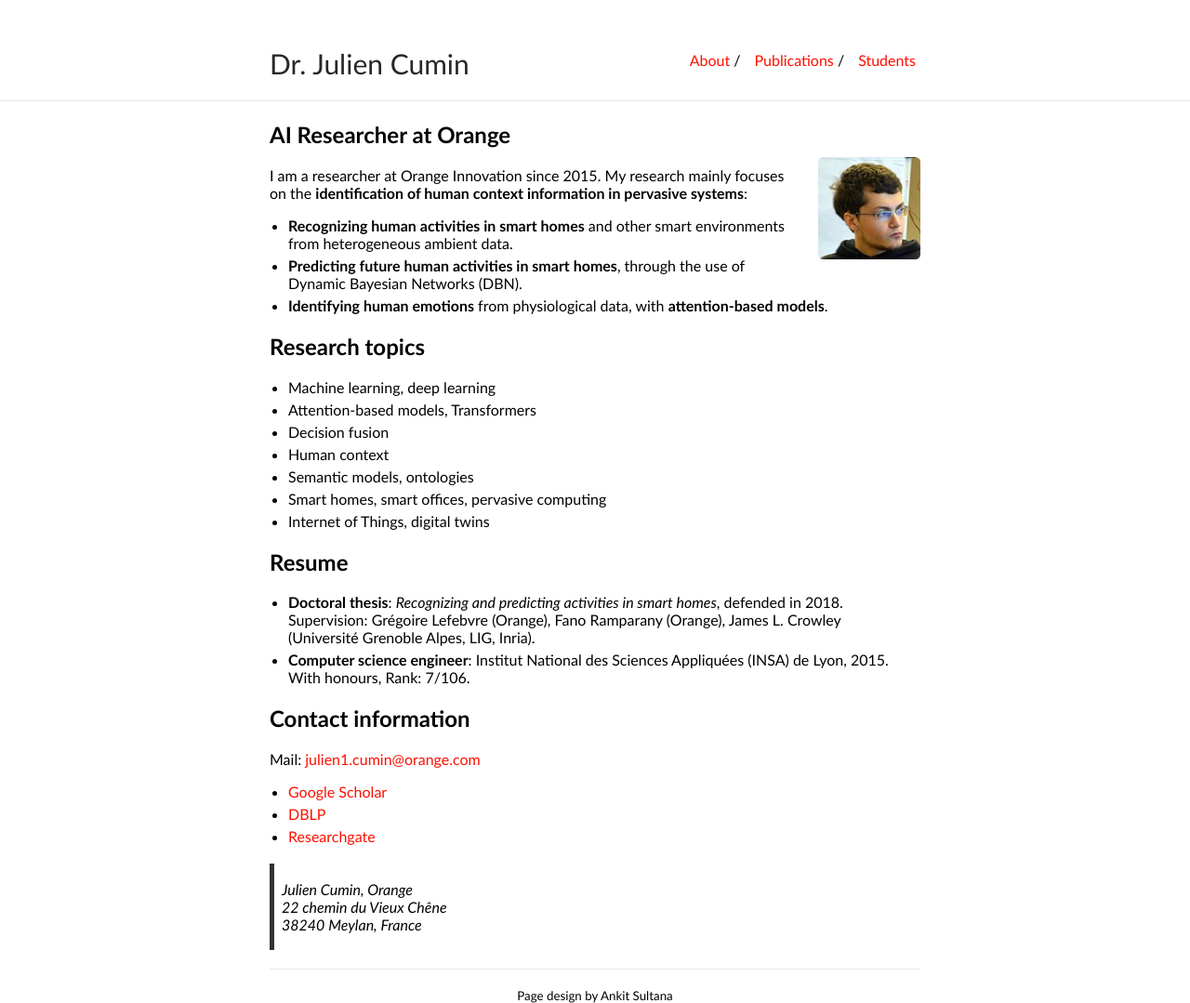
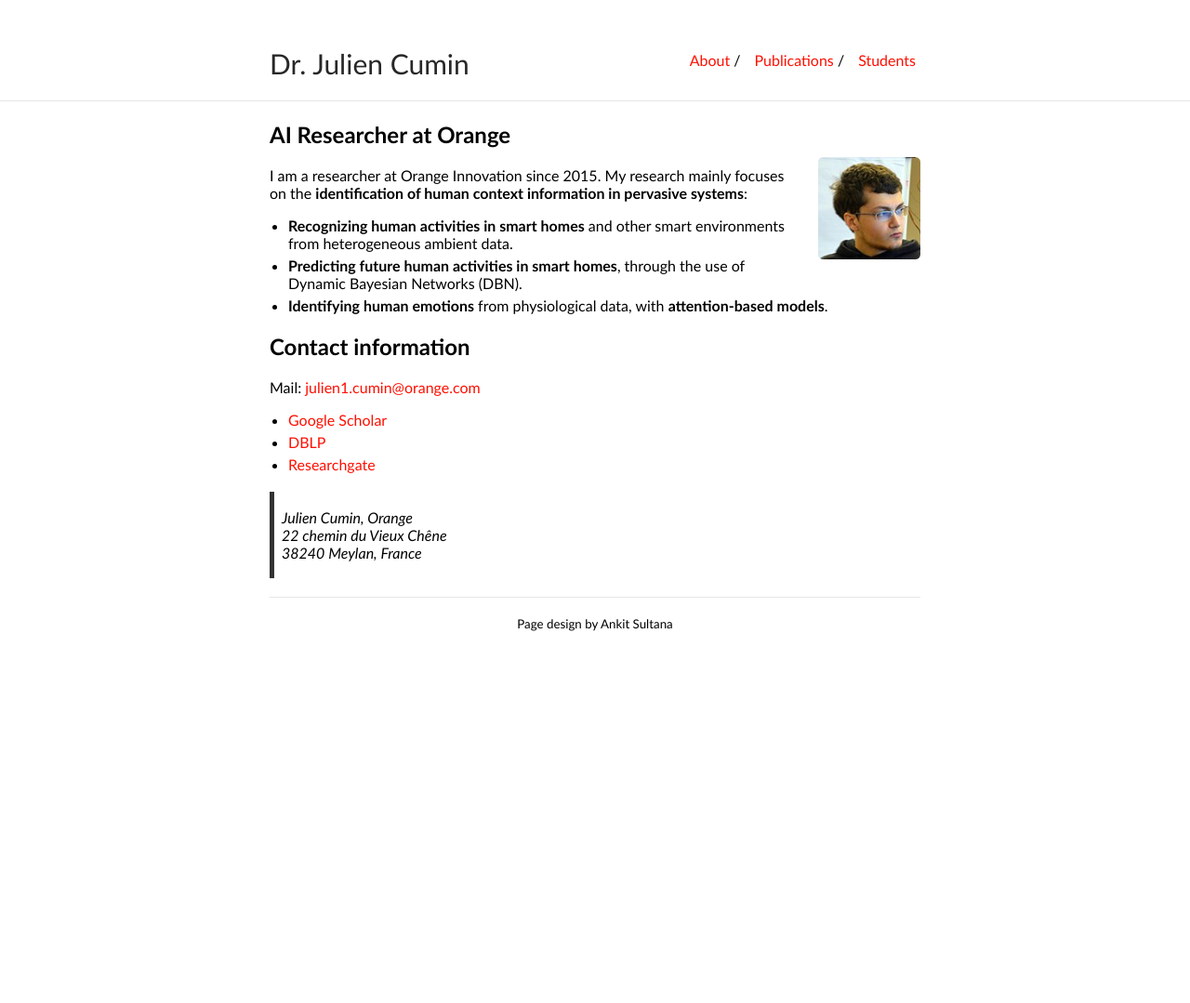
Before and after one commit to JCumin/jcumin.github.io, a Jekyll site: the page built from index.md, in a window 1280 px wide. Shown: the whole page at 93% size. Built offline with Jekyll 4.4.1, drawn with Linux system fonts in a browser that asks for light colours; after the commit the page ends 900 px from its top, so only the background shows below that.

Commit message:
Update index.md

```diff
--- a/index.md
+++ b/index.md
@@ -14,23 +14,6 @@ I am a researcher at Orange Innovation since 2015. My research mainly focuses on
 - **Identifying human emotions** from physiological data, with **attention-based models**.
 
 
-
-## Research topics
-
-- Machine learning, deep learning
-- Attention-based models, Transformers
-- Decision fusion
-- Human context
-- Semantic models, ontologies
-- Smart homes, smart offices, pervasive computing
-- Internet of Things, digital twins
-
-## Resume
-
-- **Doctoral thesis**: *Recognizing and predicting activities in smart homes*, defended in 2018. Supervision: Grégoire Lefebvre (Orange), Fano Ramparany (Orange), James L. Crowley (Université Grenoble Alpes, LIG, Inria).
-- **Computer science engineer**: Institut National des Sciences Appliquées (INSA) de Lyon, 2015. With honours, Rank: 7/106.
-
-
 ## Contact information
 
 Mail: [julien1.cumin@orange.com](mailto:julien1.cumin@orange.com)
```
